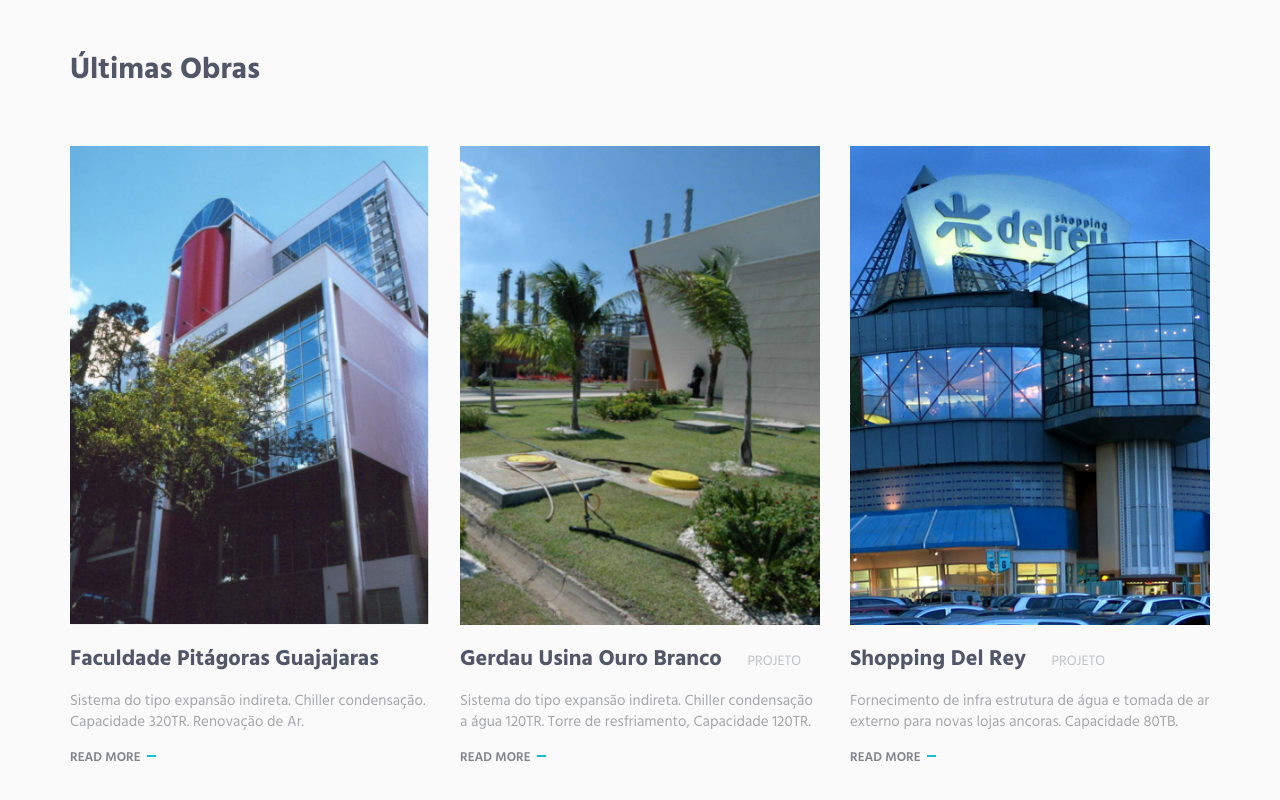
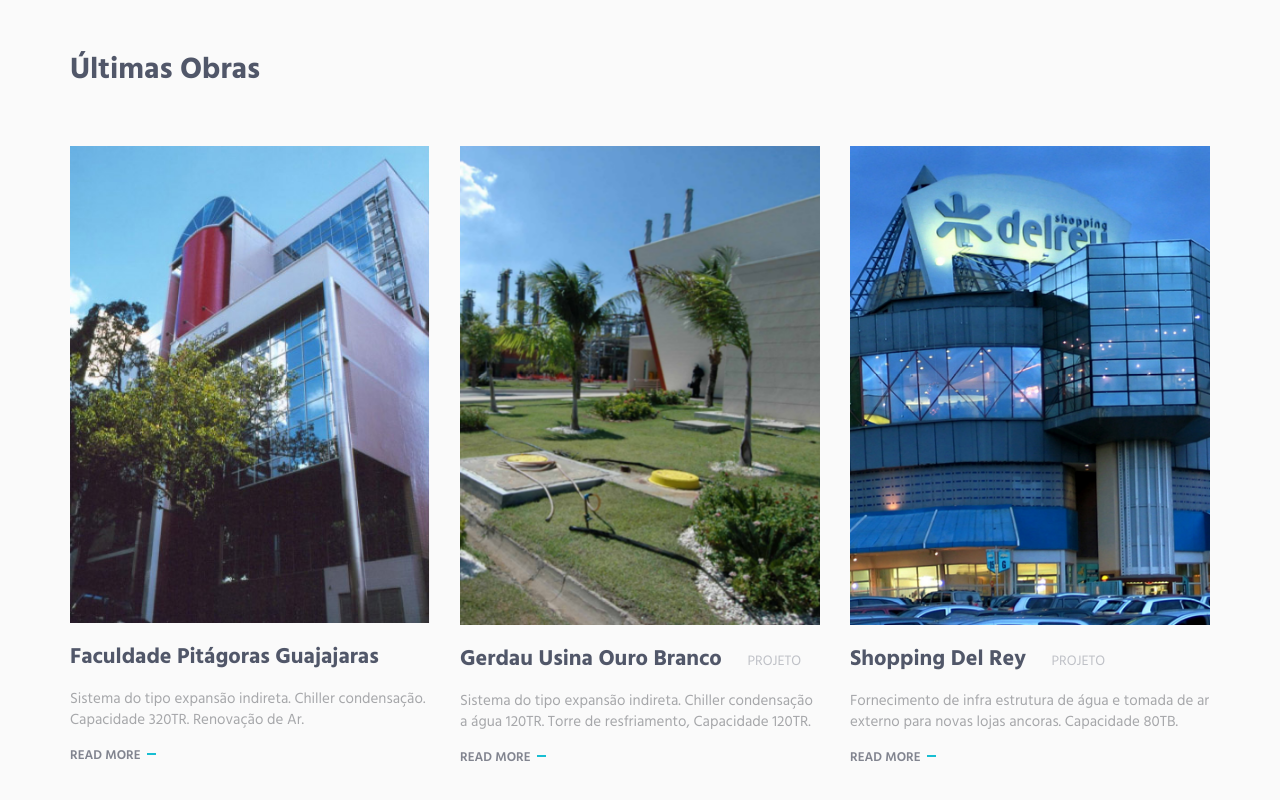
Before and after one commit to rafasouzadesenv/Engemac, a plain HTML site: page index.html in a window 1280 px wide. Shown: the part 2143-2943 px from the top of the page. Drawn offline with Linux system fonts and the light colour scheme.

Commit message:
edição de imagens

```diff
--- a/index.html
+++ b/index.html
@@ -224,7 +224,7 @@
                     <div class="col-sm-4 sm-margin-b-50">
                         <div class="margin-b-20">
                             <div class="wow zoomIn" data-wow-duration=".3" data-wow-delay=".1s">
-                                <img class="img-responsive" src="img/ed2.png" alt="Faculdade Pitágoras Guajajaras">
+                                <img class="img-responsive" src="img/ed2.jpg" alt="Faculdade Pitágoras Guajajaras">
                             </div>
                         </div>
                         <h4>
```
Also changed, not shown: img/ed2.PNG (deleted), img/ed2.jpg (added).
